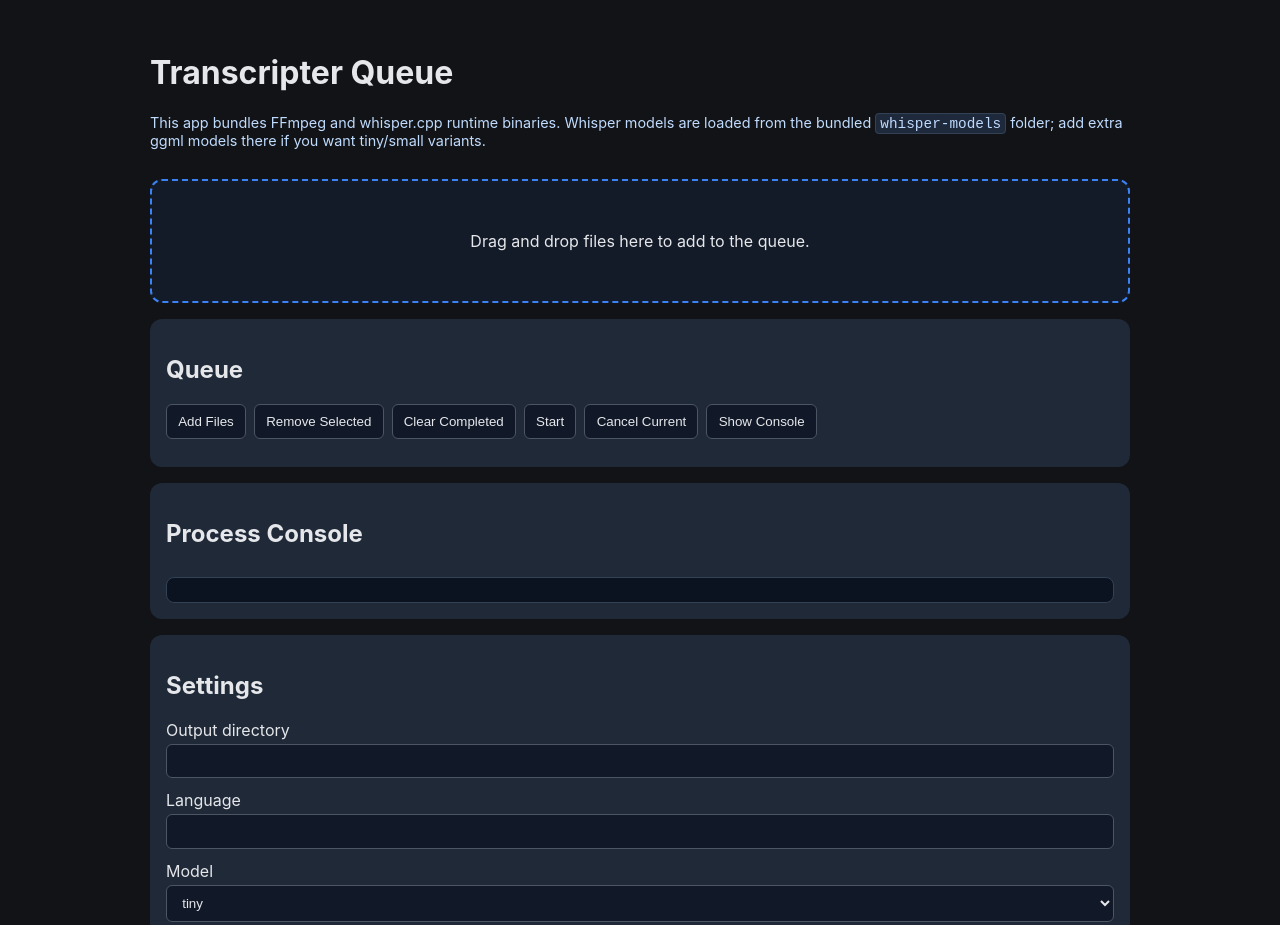
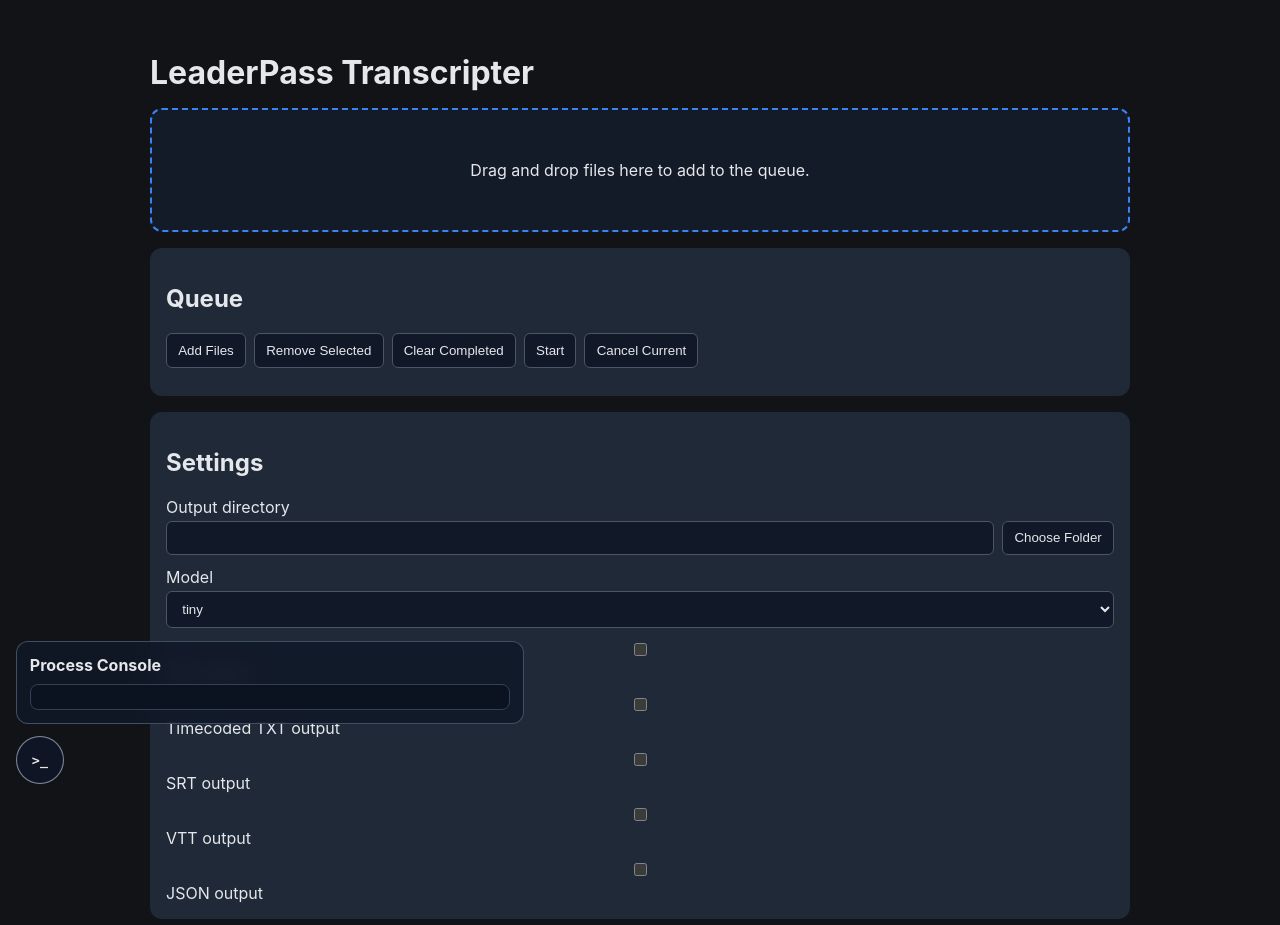
Before and after one commit to lp-jordan/transcripter, a website built with Vite: page src/renderer/index.html in a window 1280 px wide. Shown: the top 925 px of the page. Built offline with nearby package versions, Linux system fonts and the light colour scheme.

Commit message:
Revamp renderer settings and floating console UI

```diff
--- a/src/preload/preload.ts
+++ b/src/preload/preload.ts
@@ -40,7 +40,9 @@
   },
   settings: {
     get: (): Promise<AppSettings> => ipcRenderer.invoke('settings:get'),
-    set: (next: Partial<AppSettings>): Promise<AppSettings> => ipcRenderer.invoke('settings:set', next)
+    set: (next: Partial<AppSettings>): Promise<AppSettings> => ipcRenderer.invoke('settings:set', next),
+    pickOutputDirectory: (defaultPath?: string): Promise<string | null> =>
+      ipcRenderer.invoke('settings:pickOutputDirectory', defaultPath)
   },
   logs: {
     list: (): Promise<AppLogEntry[]> => ipcRenderer.invoke('app-log:list'),
--- a/src/renderer/index.html
+++ b/src/renderer/index.html
@@ -6,10 +6,16 @@
     <title>Transcripter</title>
   </head>
   <body>
+    <button id="toggle-console" class="console-fab" type="button" aria-controls="console-panel" aria-expanded="false">&gt;_</button>
+
+    <section id="console-panel" class="console-popover" hidden>
+      <h2>Process Console</h2>
+      <pre id="console-output" aria-live="polite"></pre>
+    </section>
+
     <main class="layout">
       <header>
-        <h1>Transcripter Queue</h1>
-        <p id="runtime-help">This app bundles FFmpeg and whisper.cpp runtime binaries. Whisper models are loaded from the bundled <code>whisper-models</code> folder; add extra ggml models there if you want tiny/small variants.</p>
+        <h1>LeaderPass Transcripter</h1>
       </header>
 
       <section id="drop-zone" class="drop-zone">
@@ -25,26 +31,19 @@
           <button id="start-queue" type="button">Start</button>
           <button id="cancel-current" type="button">Cancel Current</button>
           <button id="pause-queue" type="button" hidden>Pause</button>
-          <button id="toggle-console" type="button">Show Console</button>
         </div>
         <ul id="queue-list"></ul>
       </section>
 
-      <section id="console-panel" class="panel console-panel" hidden>
-        <h2>Process Console</h2>
-        <pre id="console-output" aria-live="polite"></pre>
-      </section>
-
       <section class="panel settings">
         <h2>Settings</h2>
-        <form id="settings-form">
+        <form id="settings-form" novalidate>
           <label>
             Output directory
-            <input id="output-directory" name="outputDirectory" type="text" />
-          </label>
-          <label>
-            Language
-            <input id="language" name="language" type="text" />
+            <div class="output-directory-control">
+              <input id="output-directory" name="outputDirectory" type="text" readonly />
+              <button id="pick-output-directory" type="button">Choose Folder</button>
+            </div>
           </label>
           <label>
             Model
@@ -74,7 +73,6 @@
             <input id="format-json" name="json" type="checkbox" />
             JSON output
           </label>
-          <button type="submit">Save settings</button>
         </form>
       </section>
     </main>
--- a/src/renderer/main.ts
+++ b/src/renderer/main.ts
@@ -5,7 +5,7 @@
 const queueList = document.getElementById('queue-list') as HTMLUListElement;
 const settingsForm = document.getElementById('settings-form') as HTMLFormElement;
 const outputDirectoryInput = document.getElementById('output-directory') as HTMLInputElement;
-const languageInput = document.getElementById('language') as HTMLInputElement;
+const pickOutputDirectoryButton = document.getElementById('pick-output-directory') as HTMLButtonElement;
 const modelSelect = document.getElementById('model') as HTMLSelectElement;
 const txtOutputCheckbox = document.getElementById('format-txt') as HTMLInputElement;
 const timecodedTxtOutputCheckbox = document.getElementById('format-timecoded-txt') as HTMLInputElement;
@@ -44,7 +44,6 @@
   pauseQueueButton.textContent = queueState.isPaused ? 'Resume' : 'Pause';
 };
 
-
 const formatLogEntry = (entry: AppLogEntry): string => {
   const time = new Date(entry.timestamp).toLocaleTimeString();
   const level = entry.level.toUpperCase().padEnd(5, ' ');
@@ -53,7 +52,9 @@
 
 const renderConsole = () => {
   consolePanel.hidden = !showConsole;
-  toggleConsoleButton.textContent = showConsole ? 'Hide Console' : 'Show Console';
+  toggleConsoleButton.setAttribute('aria-expanded', String(showConsole));
+  toggleConsoleButton.title = showConsole ? 'Hide process console' : 'Show process console';
+
   if (!showConsole) {
     return;
   }
@@ -69,6 +70,8 @@
   }
   renderConsole();
 };
+
+const getFileName = (sourcePath: string) => sourcePath.split(/[/\\]/).pop() ?? sourcePath;
 
 const createQueueItem = (item: QueueState['items'][number]): HTMLLIElement => {
   const li = document.createElement('li');
@@ -94,14 +97,15 @@
   status.textContent = `${item.status} • ${Math.round(item.progress)}%`;
 
   const source = document.createElement('span');
-  source.textContent = item.sourcePath;
+  source.textContent = getFileName(item.sourcePath);
+  source.title = item.sourcePath;
 
   const config = document.createElement('small');
   const formats = Object.entries(item.outputOptions)
     .filter(([, enabled]) => enabled)
     .map(([name]) => name)
     .join(', ');
-  config.textContent = `Output: ${item.outputDirectory} | Model: ${item.model} | Language: ${item.language || 'auto'} | Formats: ${formats}`;
+  config.textContent = `Output: ${item.outputDirectory} | Model: ${item.model} | Language: English | Formats: ${formats}`;
 
   details.append(status, source, config);
 
@@ -153,6 +157,29 @@
   }
 
   await window.transcripter.queue.add(paths);
+};
+
+const saveSettings = async () => {
+  const saved = await window.transcripter.settings.set({
+    outputDirectory: outputDirectoryInput.value,
+    language: 'en',
+    model: modelSelect.value as 'tiny' | 'base' | 'small',
+    outputOptions: {
+      txt: txtOutputCheckbox.checked,
+      timecodedTxt: timecodedTxtOutputCheckbox.checked,
+      srt: srtOutputCheckbox.checked,
+      vtt: vttOutputCheckbox.checked,
+      json: jsonOutputCheckbox.checked
+    }
+  });
+
+  outputDirectoryInput.value = saved.outputDirectory;
+  modelSelect.value = saved.model;
+  txtOutputCheckbox.checked = saved.outputOptions.txt;
+  timecodedTxtOutputCheckbox.checked = saved.outputOptions.timecodedTxt;
+  srtOutputCheckbox.checked = saved.outputOptions.srt;
+  vttOutputCheckbox.checked = saved.outputOptions.vtt;
+  jsonOutputCheckbox.checked = saved.outputOptions.json;
 };
 
 dropZone.addEventListener('dragover', (event) => {
@@ -212,35 +239,29 @@
   renderConsole();
 });
 
-settingsForm.addEventListener('submit', async (event) => {
+pickOutputDirectoryButton.addEventListener('click', async () => {
+  const selectedPath = await window.transcripter.settings.pickOutputDirectory(outputDirectoryInput.value);
+  if (!selectedPath) {
+    return;
+  }
+
+  outputDirectoryInput.value = selectedPath;
+  await saveSettings();
+});
+
+settingsForm.addEventListener('submit', (event) => {
   event.preventDefault();
-  const next = {
-    outputDirectory: outputDirectoryInput.value,
-    language: languageInput.value,
-    model: modelSelect.value as 'tiny' | 'base' | 'small',
-    outputOptions: {
-      txt: txtOutputCheckbox.checked,
-      timecodedTxt: timecodedTxtOutputCheckbox.checked,
-      srt: srtOutputCheckbox.checked,
-      vtt: vttOutputCheckbox.checked,
-      json: jsonOutputCheckbox.checked
-    }
-  };
-  const saved = await window.transcripter.settings.set(next);
-  outputDirectoryInput.value = saved.outputDirectory;
-  languageInput.value = saved.language;
-  modelSelect.value = saved.model;
-  txtOutputCheckbox.checked = saved.outputOptions.txt;
-  timecodedTxtOutputCheckbox.checked = saved.outputOptions.timecodedTxt;
-  srtOutputCheckbox.checked = saved.outputOptions.srt;
-  vttOutputCheckbox.checked = saved.outputOptions.vtt;
-  jsonOutputCheckbox.checked = saved.outputOptions.json;
 });
+
+for (const element of [modelSelect, txtOutputCheckbox, timecodedTxtOutputCheckbox, srtOutputCheckbox, vttOutputCheckbox, jsonOutputCheckbox]) {
+  element.addEventListener('change', () => {
+    void saveSettings();
+  });
+}
 
 const bootstrap = async () => {
   const settings = await window.transcripter.settings.get();
   outputDirectoryInput.value = settings.outputDirectory;
-  languageInput.value = settings.language;
   modelSelect.value = settings.model;
   txtOutputCheckbox.checked = settings.outputOptions.txt;
   timecodedTxtOutputCheckbox.checked = settings.outputOptions.timecodedTxt;
--- a/src/renderer/style.css
+++ b/src/renderer/style.css
@@ -7,6 +7,10 @@
   margin: 0;
   background: #121316;
   color: #e5e7eb;
+}
+
+h1 {
+  margin-bottom: 0;
 }
 
 .layout {
@@ -89,6 +93,12 @@
   gap: 0.75rem;
 }
 
+.output-directory-control {
+  display: grid;
+  grid-template-columns: 1fr auto;
+  gap: 0.5rem;
+}
+
 label {
   display: grid;
   gap: 0.25rem;
@@ -113,6 +123,42 @@
   gap: 0.6rem;
 }
 
+.console-fab {
+  position: fixed;
+  left: 1rem;
+  bottom: 1rem;
+  z-index: 15;
+  width: 3rem;
+  height: 3rem;
+  border-radius: 999px;
+  border-color: rgba(148, 163, 184, 0.85);
+  background: rgba(15, 23, 42, 0.72);
+  backdrop-filter: blur(8px);
+  font-family: ui-monospace, SFMono-Regular, Menlo, Monaco, Consolas, 'Liberation Mono', 'Courier New', monospace;
+  font-weight: 700;
+  letter-spacing: 0.02em;
+}
+
+.console-popover {
+  position: fixed;
+  left: 1rem;
+  bottom: 4.75rem;
+  z-index: 14;
+  width: min(480px, calc(100vw - 2rem));
+  display: grid;
+  gap: 0.6rem;
+  padding: 0.8rem;
+  border-radius: 12px;
+  background: rgba(17, 24, 39, 0.88);
+  border: 1px solid rgba(71, 85, 105, 0.9);
+  backdrop-filter: blur(10px);
+}
+
+.console-popover h2 {
+  margin: 0;
+  font-size: 1rem;
+}
+
 #console-output {
   margin: 0;
   max-height: 240px;
@@ -127,16 +173,3 @@
   line-height: 1.5;
   white-space: pre-wrap;
 }
-
-#runtime-help {
-  margin-top: 0.35rem;
-  color: #bfdbfe;
-  font-size: 0.9rem;
-}
-
-#runtime-help code {
-  background: #1e293b;
-  border: 1px solid #334155;
-  border-radius: 4px;
-  padding: 0.1rem 0.25rem;
-}
```
Also changed, not shown: src/main/ipc.ts (+14 -0 lines).
